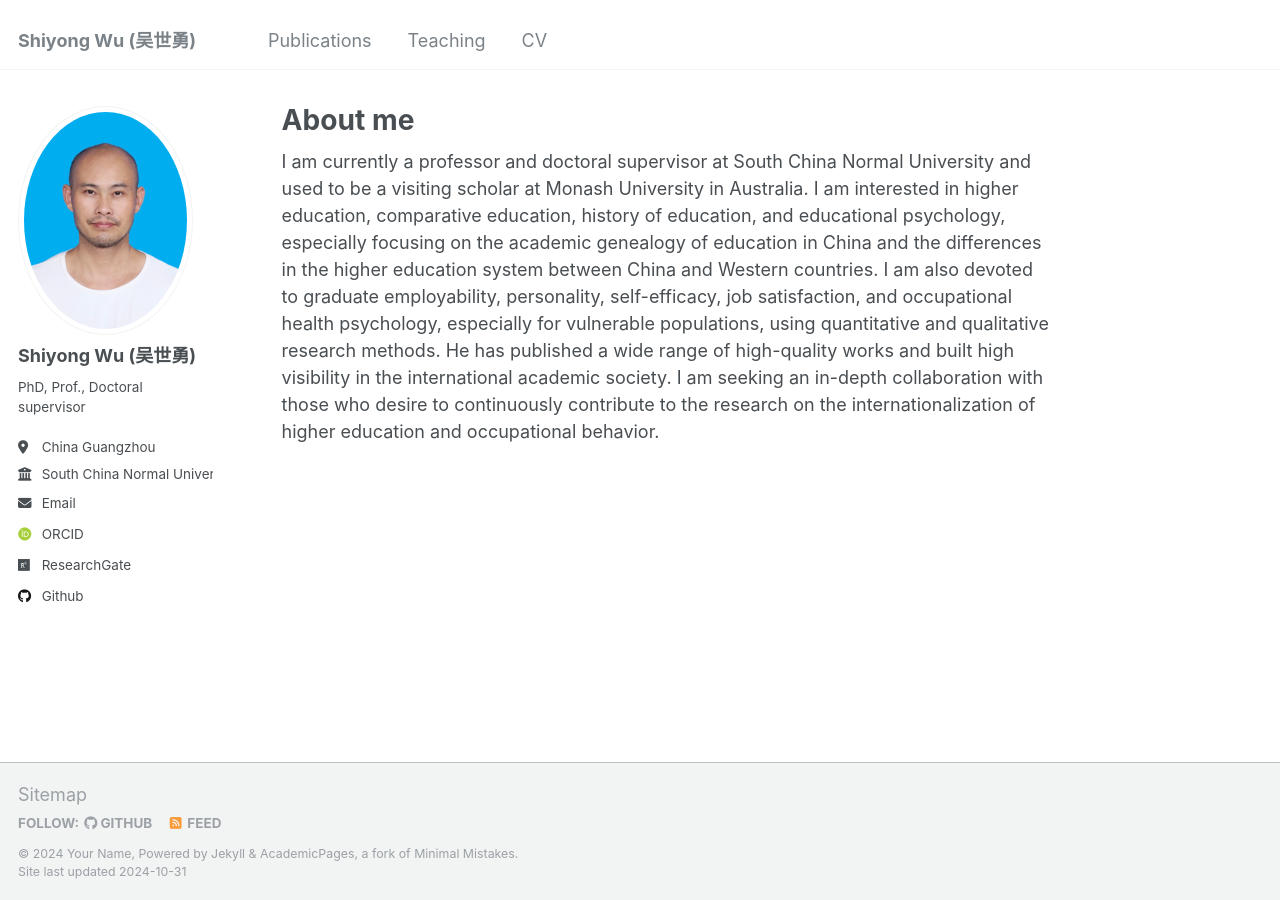
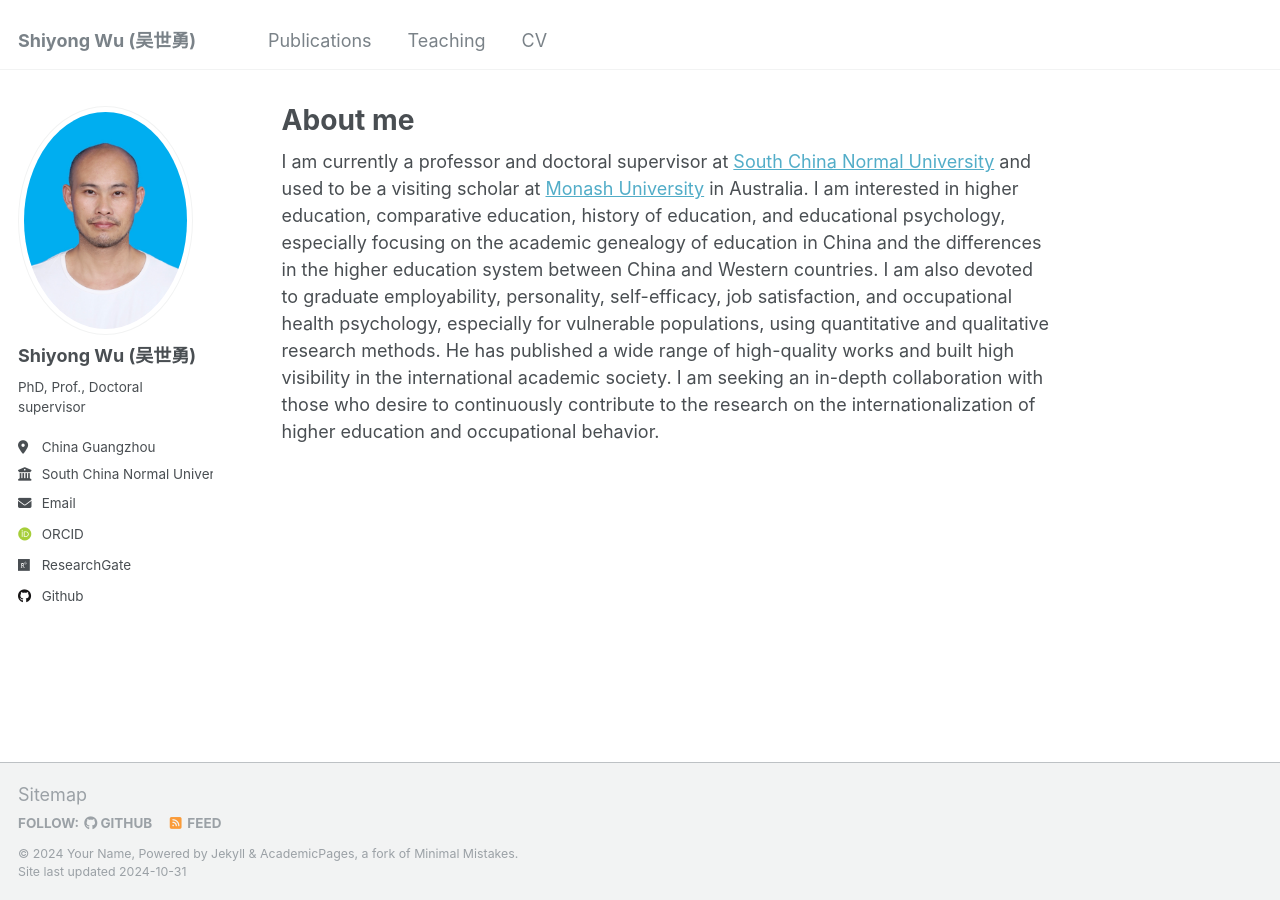
Before and after one commit to Youngwish/Youngwish.github.io, a Jekyll site: the page built from _pages/about.md, in a window 1280 px wide. Built offline with Jekyll 4.4.1, drawn with Linux system fonts in a browser that asks for light colours; some web fonts are replaced; part of the change alters nothing that is shown.

```diff
--- a/_pages/about.md
+++ b/_pages/about.md
@@ -7,4 +7,4 @@ redirect_from:
   - /about.html
 ---
 
-I am currently a professor and doctoral supervisor at South China Normal University and used to be a visiting scholar at Monash University in Australia. I am interested in higher education, comparative education, history of education, and educational psychology, especially focusing on the academic genealogy of education in China and the differences in the higher education system between China and Western countries. I am also devoted to graduate employability, personality, self-efficacy, job satisfaction, and occupational health psychology, especially for vulnerable populations, using quantitative and qualitative research methods. He has published a wide range of high-quality works and built high visibility in the international academic society. I am seeking an in-depth collaboration with those who desire to continuously contribute to the research on the internationalization of higher education and occupational behavior.
+I am currently a professor and doctoral supervisor at [South China Normal University](https://scnu.edu.cn) and used to be a visiting scholar at [Monash University](https://monash.edu) in Australia. I am interested in higher education, comparative education, history of education, and educational psychology, especially focusing on the academic genealogy of education in China and the differences in the higher education system between China and Western countries. I am also devoted to graduate employability, personality, self-efficacy, job satisfaction, and occupational health psychology, especially for vulnerable populations, using quantitative and qualitative research methods. He has published a wide range of high-quality works and built high visibility in the international academic society. I am seeking an in-depth collaboration with those who desire to continuously contribute to the research on the internationalization of higher education and occupational behavior.
```
